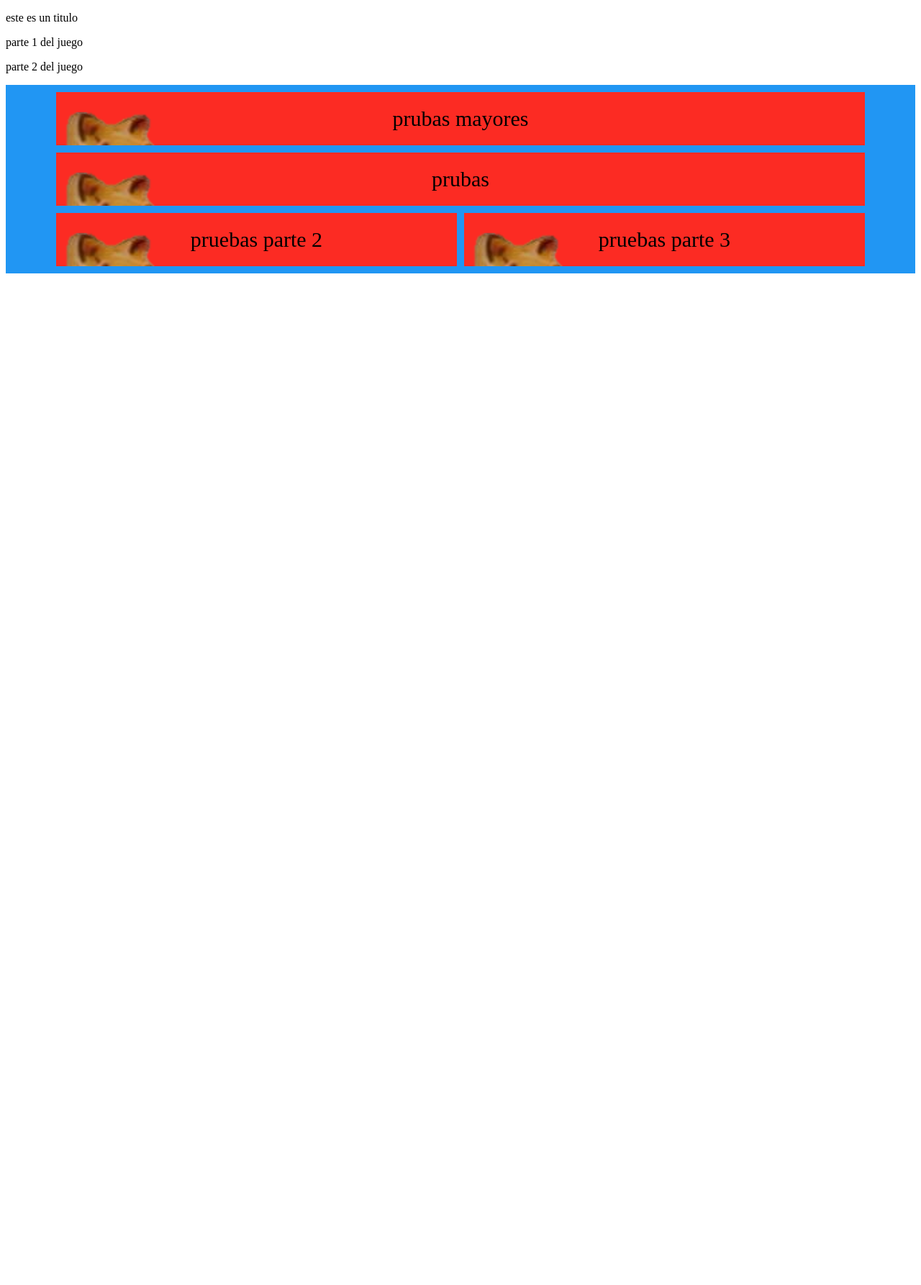
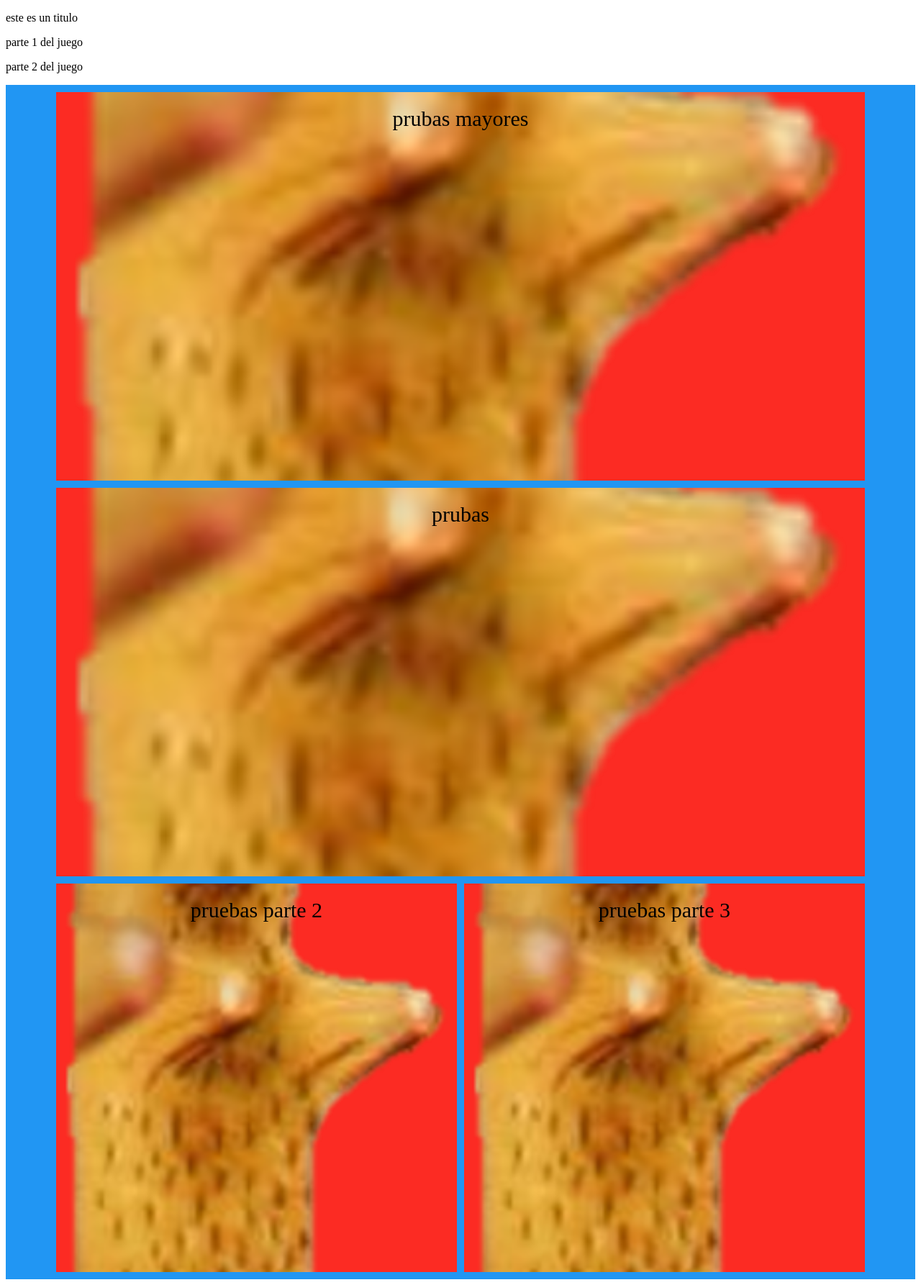
Before and after one commit to JorgePerC/GrizzHacks, a Flask app: page /pruba in a window 1280 px wide. Shown: the whole page at 72% size. Before the commit the page ends 380 px from the top, so only its background shows below. Run offline with Flask 2, Linux system fonts and the light colour scheme.

Commit message:
avances2

```diff
--- a/templates/prubas.html
+++ b/templates/prubas.html
@@ -20,6 +20,9 @@
             background-image: url("static/bar.png");
             background-repeat: no-repeat;
             background-color: #fc2b23;
+            height: 500px;
+            background-position: center;
+            background-size: cover;
             text-align: center;
             padding: 20px 0;
             font-size: 30px;
```
Also changed, not shown: README.md. Lines whose indentation alone changed are shown as unchanged.
